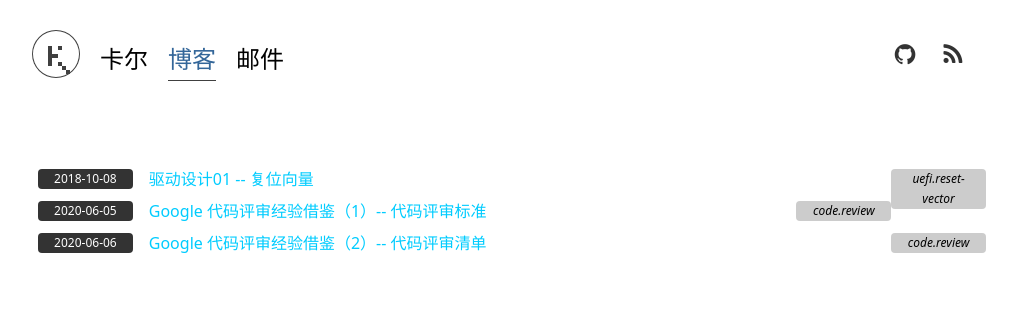
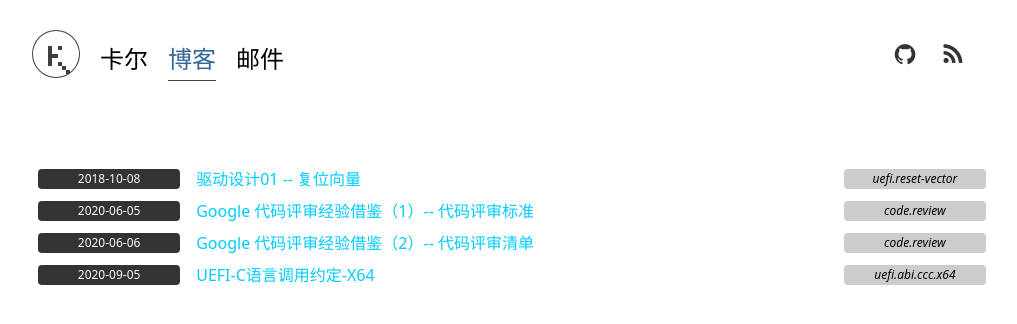
Before and after one commit to efikarl/efikarl.github.io, a Jekyll site: the page built from ipost.html, in a window 1280 px wide. Shown: the top 324 px of the page, without its empty margins (128-1145 px from the left). Built offline with Jekyll 4.4.1, drawn with Linux system fonts in a browser that asks for light colours; nearby versions of some CDN libraries; some of the changed lines change nothing that is shown.

Commit message:
博文：uefi-ccc-x64
Signed-off-by: efikarl <efikarl@yeah.net>

````diff
--- /dev/null
+++ b/_ipost/2022-09-05-uefi-x64-c-calling-conventions.markdown
@@ -0,0 +1,196 @@
+---
+title   : "UEFI-C语言调用约定-X64"
+layout  : post
+date    : 2020-09-05 20:12:00 +0800
+tags    : uefi.abi.ccc.x64
+---
+
+### 约定预览
+
+| 要素         | 实现                                 |
+| ------------ | ------------------------------------ |
+| 实参进栈顺序 | 从右到左                             |
+| 实参管理责任 | 主调函数负责被调函数的实参的栈帧管理 |
+| 命名约定     | [_]function-name                     |
+
+为啥主调函数负责被调函数的栈帧管理？为了支持可变参数。
+
+### 主调函数 `(caller)`
+
+* 保存现场，可变寄存器的压栈操作。
+* 参数准备，初始化被调函数的参数，压栈的顺序的话请参考[实参传递顺序](#相关表格)。
+* 调用指令，一是压栈返回的地址，二是分支进被调函数。
+* 调用返回，被调函数的值位于 `EAX`。
+* 参数清理，移除参数准备对栈的影响。
+* 恢复现存，可变寄存器的出栈操作。
+
+### 被调函数 `(callee)`
+
+* 保存现场，不变寄存器的压栈操作。
+* 分配变量，本地变量既可以存储在可变寄存器中，也可以存储在调用栈中。
+* 函数结束，将函数的值存储到 `EAX`。
+* 释放变量，释放本地变量所占的空间。
+* 恢复现存，不变寄存器的出栈操作。
+* 返回指令，一是出栈返回的地址，二是跳转到返回的地址。
+
+### 相关表格
+
+实参传递顺序：
+
+| 类型 | 1st  | 2nd  | 3rd  | 4th  | 5th  | + |
+| ---- | ---- | ---- | ---- | ---- | ---- | ---- |
+| 整型 | RCX  | RDX  | R8   | R9   | 栈   | 栈   |
+| 浮点 | XMM0 | XMM1 | XMM2 | XMM3 | 栈   | 栈   |
+
+寄存器的属性：
+
+| 属性 | - | - | - | - | - | - |
+| ---- | --- | --- | --- | --- | ----------- | ---------- |
+| 可变 | RAX | RCX | -   | -   | R8  - R11   | XMM0-XMM5  |
+| 不变 | RBP | RBX | RDI | RSI | R12 - R15   | XMM6-XMM15 |
+
+### 程序示例
+
+```
+[Defines]
+  INF_VERSION                    = 0x00010005
+  BASE_NAME                      = CccDemo
+  FILE_GUID                      = e6c76f7b-9449-1748-b05c-385bd8bb5441
+# MODULE_TYPE                    = UEFI_APPLICATION
+  MODULE_TYPE                    = DXE_DRIVER
+  VERSION_STRING                 = 1.0
+  ENTRY_POINT                    = Main
+
+[Sources]
+  Main.c
+  X64/Caller.nasm
+
+[Packages]
+  MdePkg/MdePkg.dec
+  MdeModulePkg/MdeModulePkg.dec
+
+[LibraryClasses]
+# UefiApplicationEntryPoint
+  UefiDriverEntryPoint
+  BaseLib
+  DebugLib
+
+[Depex]
+  TRUE
+
+[BuildOptions.X64]
+  GCC:*_*_*_CC_FLAGS = -O0
+```
+
+```c
+#include <Uefi.h>
+#include <Library/BaseLib.h>
+#include <Library/DebugLib.h>
+
+extern
+UINT64
+EFIAPI
+NasmCaller (
+  OUT   UINT64                         *Arg1,
+  IN    UINT64                          Arg2,
+  IN    UINT64                          Arg3
+  );
+
+UINT64
+EFIAPI
+NasmCallee (
+  OUT   UINT64                         *Arg1,
+  IN    UINT8                           Arg2,
+  IN    UINT32                          Arg3
+  )
+{
+  DEBUG((DEBUG_ERROR, "%a(): &Arg1 = %08p, &Arg2 = %08p, &Arg3 = %08p\n", __FUNCTION__, &Arg1, &Arg2, &Arg3));
+  DEBUG((DEBUG_ERROR, "%a(): *Arg1 = %08x,  Arg2 = %08x,  Arg3 = %08x\n", __FUNCTION__, *Arg1,  Arg2,  Arg3));
+
+  return *Arg1;
+}
+
+EFI_STATUS
+EFIAPI
+Main (
+  IN EFI_HANDLE                         ImageHandle,
+  IN EFI_SYSTEM_TABLE                  *SystemTable
+  )
+{
+  UINT64                                Atom = 0;
+
+  UINT64                               *Arg1 = &Atom;
+  UINT64                                Arg2 = 0;
+  UINT64                                Arg3 = 1;
+
+  // CpuBreakpoint();
+  NasmCaller(Arg1, Arg2, Arg3);
+  NasmCaller(Arg1, Arg2, Arg3);
+
+  return EFI_SUCCESS;
+}
+```
+
+```nasm
+    DEFAULT REL                            ; Rip Relative Addressing
+    SECTION .text                          ; Code Section
+
+extern ASM_PFX(NasmCallee)
+;------------------------------------------------------------------------------
+;  UINT64
+;  EFIAPI
+;  NasmCaller (
+;    OUT   UINT64                         *Arg1,
+;    IN    UINT64                          Arg2,
+;    IN    UINT64                          Arg3
+;    );
+;  {
+;    UINT64                                Bak = *Arg1;
+;    UINT64                                Ret;
+;
+;    if (*Arg1 == Arg2) {
+;      *Arg1 = Arg3;
+;    }
+;
+;    Ret = NasmCallee(Arg1, Arg2, Arg3);
+;
+;    return Bak & Ret;
+;  }
+;------------------------------------------------------------------------------
+global ASM_PFX(NasmCaller)                   ; Base.h: #define ASM_PFX(name)
+ASM_PFX(NasmCaller):
+; 保护现场
+push    rbp
+mov     rbp, rsp
+; 分配变量
+sub     rsp, 8
+
+; 变量的初始化
+mov     rax, [rcx]
+mov     [rbp-8], rax
+
+; 本地逻辑
+cmp     [rcx], rdx
+jne     .0
+mov     [rcx], r8
+
+.0:
+; 函数调用.参数准备
+sub     rsp, 16
+push    r8
+push    rdx
+push    rcx
+; 函数调用.调用指令
+call    NasmCallee
+; 函数调用.调用返回
+and     rax, [rbp-8]
+; 函数调用.参数清理
+add     rsp, 40
+
+; 释放变量
+add     rsp, 8
+; 恢复现场
+pop     rbp
+
+ret
+```
--- a/stylesheets/scss/base.scss
+++ b/stylesheets/scss/base.scss
@@ -67,6 +67,10 @@
   width: 75%; height: auto; padding: 0; margin: 50px auto;
   }
 
+  -webkit-hyphens: none;
+  -ms-hyphens: none;
+  hyphens: none;
+
   code {
     font-family: Menlo, Consolas;
     font-size: 0.875rem;
--- a/stylesheets/scss/gdef.scss
+++ b/stylesheets/scss/gdef.scss
@@ -12,9 +12,13 @@
 
 $title:       #336699;
 $link:        #00CCFF;
-$text:        black;
+$text:        #000000;
+
+$bgth:        #000000;
+$bgtd:        #FFFFFF;
 
 $desktop: 1024px;
+$desk001: 1600px;
 
 @mixin device ($device) {
   @media screen and (min-width: $device) {
--- a/stylesheets/scss/ipost.scss
+++ b/stylesheets/scss/ipost.scss
@@ -7,6 +7,7 @@
     }
   }
   .ipost-list {
+    overflow-x:auto; white-space:nowrap;
     transition: all 5s ease 1s;
     &:hover {
       background: linear-gradient(white, $lv4);
@@ -21,6 +22,15 @@
     .ipost-date {
       display: none;
       @include device($desktop) {
+        @include position-r(15%, auto, 0 0.5rem, auto, inline-block);
+        float: left;
+        font-size: 0.75rem;
+        text-align: center;
+        color: white;
+        border-radius: .25rem;
+        background: $lv1;
+      }
+      @include device($desk001) {
         @include position-r(10%, auto, 0 0.5rem, auto, inline-block);
         float: left;
         font-size: 0.75rem;
@@ -39,6 +49,16 @@
     .ipost-tags {
       display: none;
       @include device($desktop) {
+        @include position-r(15%, auto, 0 .5rem, auto, inline-block);
+        float: right;
+        font-size: 0.75rem;
+        font-style: italic;
+        text-align: center;
+        color: black;
+        border-radius: .25rem;
+        background: $lv4;
+      }
+      @include device($desk001) {
         @include position-r(10%, auto, 0 .5rem, auto, inline-block);
         float: right;
         font-size: 0.75rem;
--- a/stylesheets/scss/layouts/post.scss
+++ b/stylesheets/scss/layouts/post.scss
@@ -2,14 +2,10 @@
   @include position-r(auto, auto, 2rem 5%, auto auto 1.75rem auto, block);
   box-shadow: 0 .4rem .8rem -.1rem rgba(0, 32, 128, .15), 0 0 0 1px #f0f4f8;
   border-radius: 0.25rem;
+
   .post-title {
-    color: $title;
-  }
-  .post-title {
-    display: block;
+    box-shadow: 0 .25rem .5rem -.1rem rgba(0, 32, 64, .15);
     padding: 0.5rem;
-    border-radius: .25rem;
-    box-shadow: 0 .25rem .5rem -.1rem rgba(0, 32, 64, .15);
     @include device($desktop) {
       padding: 1rem;
     }
@@ -56,14 +52,70 @@
         }
       }
     }
+    table, blockquote {
+      font-family: Calibri; font-size: 0.75rem; color: $lv2;
+      padding: 0.25rem 1rem;
+      p {
+        text-indent: 0rem; font-size: 0.75rem;
+      }
+    }
+    table {
+      table-layout : fixed; margin: 0 auto; width: 95%;
+      box-shadow: 0 .4rem .8rem -.1rem rgba(0, 32, 128, .15), 0 0 0 1px #f0f4f8;
+      thead {
+        color: $github;
+      }
+      tbody {
+        color: $github;
+      }
+      tr {
+        th {
+          width: auto;
+          background-color: $bgth;
+          padding: 0.25rem 1rem;
+          color: $rss;
+          overflow: auto;
+        }
+        td {
+          width: auto;
+          background-color: $bgtd;
+          padding: 0.25rem 1rem;
+          &:first-child {
+            color: $wechat;
+          }
+          color: $github;
+          overflow: auto;
+        }
+      }
+    }
     blockquote {
-      @include position-r(auto, auto, 1px 0, 2px 0, block);
-      font-style: italic;
+      table-layout : fixed; margin: 0 auto; width: 100%;
+      padding: 0.25rem 0.25rem;
       background: rgba(#99ccff, 0.1);
       border-left: 0.25em solid green;
     }
+    .highlight {
+      table-layout : fixed; margin: 0.25rem auto; width: 95%;
+      padding: 0.25rem 0rem;
+      p {
+        text-indent: 0rem; font-size: 0.75rem;
+      }
+    }
     .footnotes {
-      font-family: Calibri, Monaco, Consolas; font-size: 0.75rem; color: $lv2;
+      table-layout : fixed; margin: 0 auto; width: 95%;
+      box-shadow: 0 .25rem .5rem -.1rem rgba(0, 32, 64, .15);
+      font-family: "Segoe Script";
+      p {
+        text-align: left; text-indent: 0rem; font-size: 0.75rem;
+      }
+      ol {
+        list-style-type: decimal-leading-zero;
+        li {
+          width: auto;
+          background-color: $bgtd;
+          color: $link;
+        }
+      }
     }
   }
 
````
